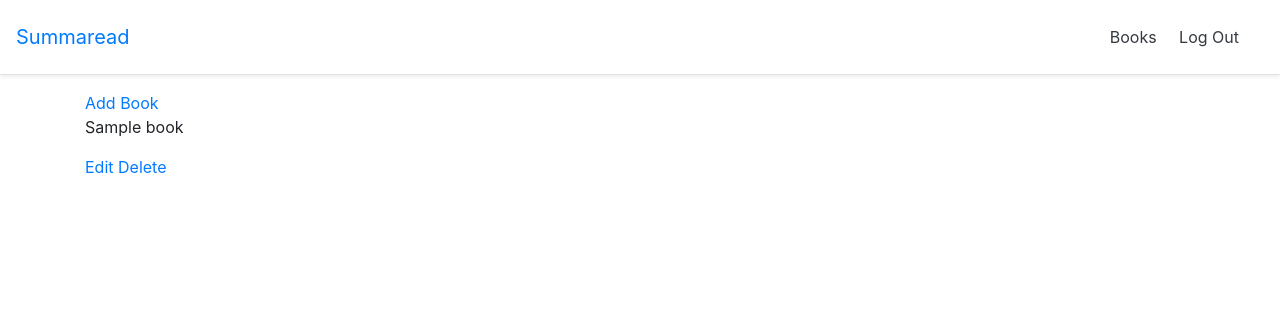
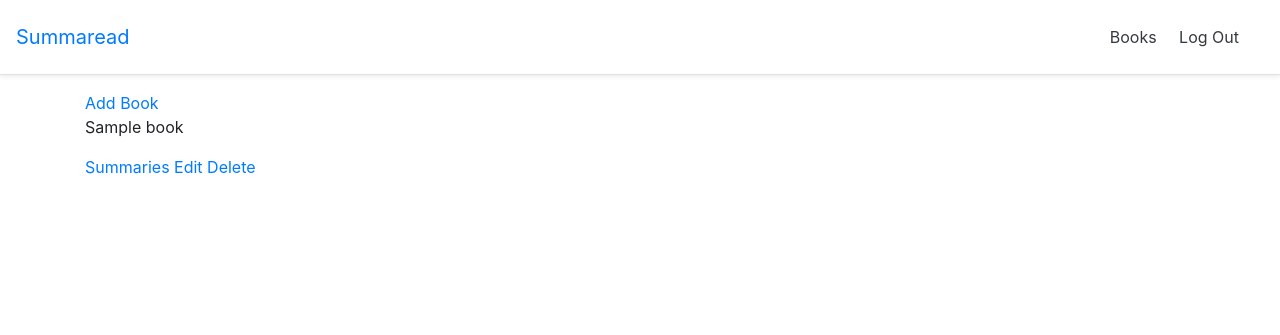
Before and after one commit to Sebastian-/summaread, a Django app: page /books/ in a window 1280 px wide. Shown: the top 335 px of the page. Run offline with Django 3.2, Linux system fonts and the light colour scheme; a user stored in the database is signed in; tables that the repository leaves empty hold one stand-in row (values such as "Sample post"); some libraries are stand-ins or nearby versions.

Commit message:
add link to summary view for each book

```diff
--- a/summaread/templates/readingmanager/book_list.html
+++ b/summaread/templates/readingmanager/book_list.html
@@ -11,6 +11,7 @@
     {% for book in book_list %}
         <div>
             <p>{{ book.title }}</p>
+            <a href="{% url 'summary_list' book.pk %}">Summaries</a>
             <a href="{% url 'edit_book' book.pk %}">Edit</a>
             <a href="{% url 'delete_book' book.pk %}">Delete</a>
         </div>
```
